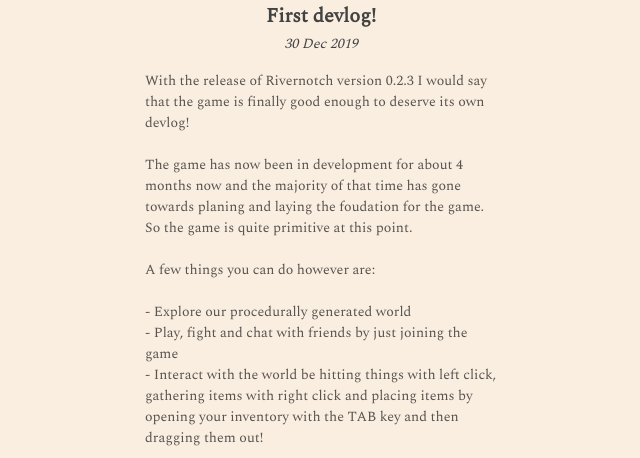
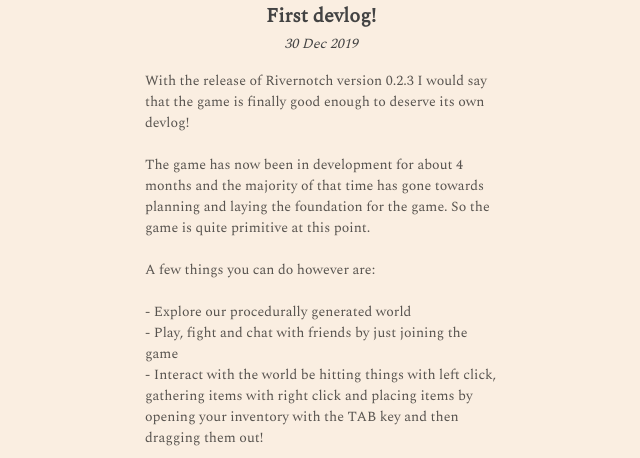
Before and after one commit to charlesmaddock/rivernotch.com, a React (Create React App) app: page /news in a window 1280 px wide. Shown: the part 494-952 px from the top of the page, without its empty margins (319-959 px from the left). Built offline with nearby package versions, Linux system fonts and the light colour scheme; a web font is replaced by a local one.

Commit message:
new versions

```diff
--- a/src/components/News.js
+++ b/src/components/News.js
@@ -28,8 +28,8 @@
             <br/>
             <br/>
             The game has now been in development for about 4 months
-            now and the majority of that time has gone towards planing
-            and laying the foudation for the game. So the game is quite
+            and the majority of that time has gone towards planning
+            and laying the foundation for the game. So the game is quite
             primitive at this point.
             <br/>
             <br/>
```
Also changed, not shown: 2 other files (tests, documents, lock files or other folders).
